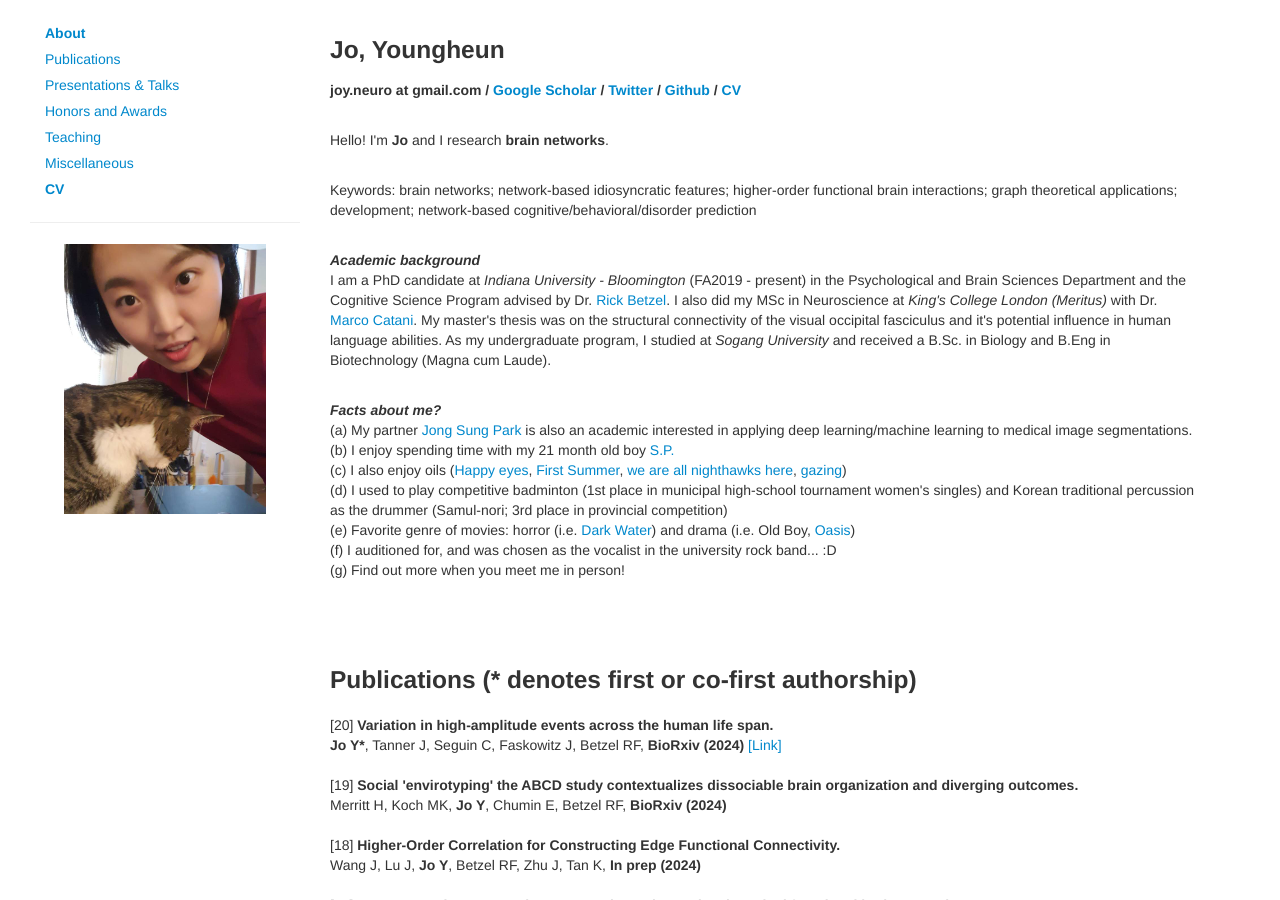
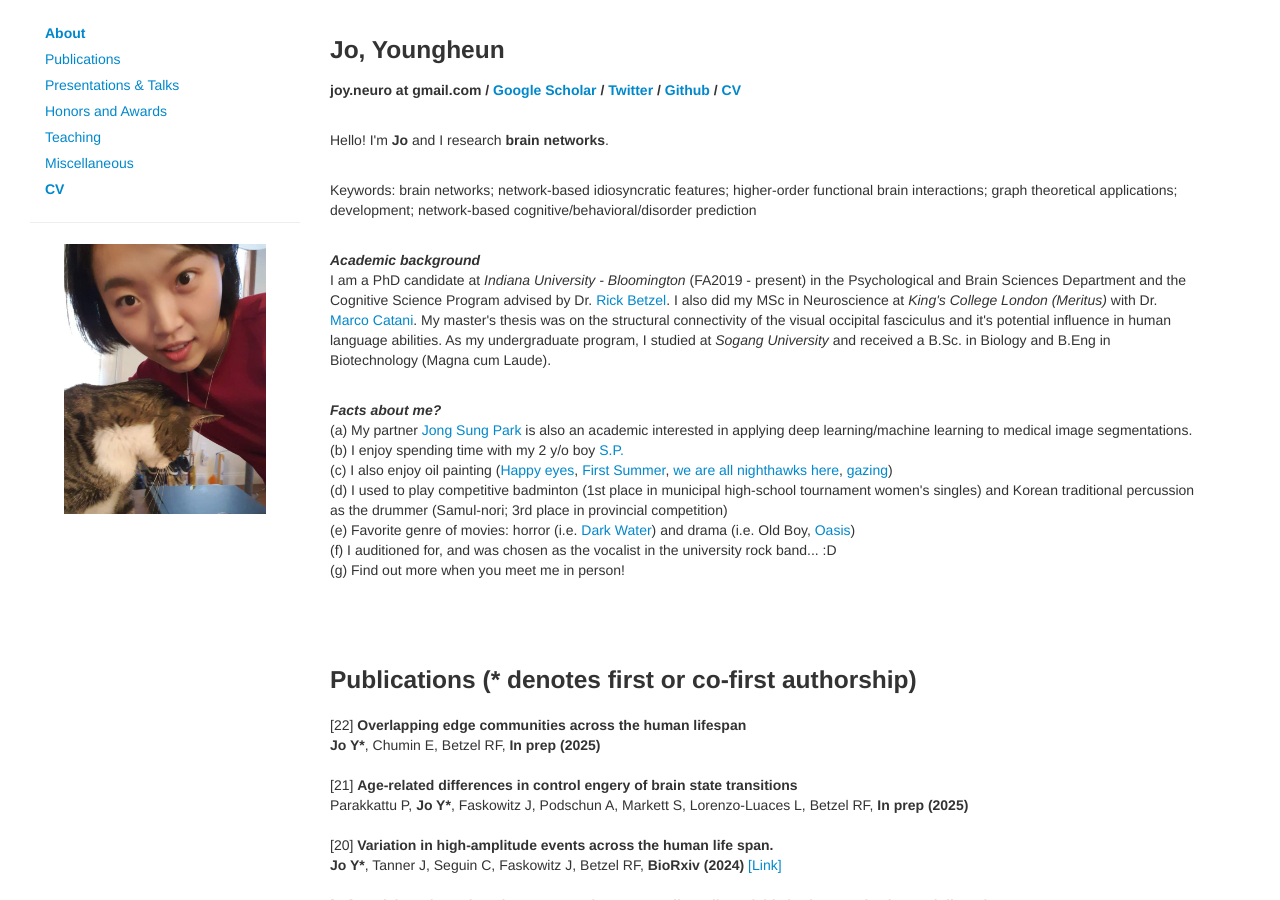
Before and after one commit to joy-neuro/joy-neuro.github.io, a Jekyll site: the page index.html, which Jekyll copies as it is, in a window 1280 px wide and 900 px high. Built offline with Jekyll 4.4.1, drawn with Linux system fonts in a browser that asks for light colours; nearby versions of some CDN libraries; comment, search, counter and statistics services are not loaded; some of the changed text lies outside the part shown.

Commit message:
Update index.html

```diff
--- a/index.html
+++ b/index.html
@@ -65,7 +65,7 @@
             / <a target="_blank"
                  href="https://github.com/joy-neuro">Github</a>
             / <a target="_blank"
-                 href="https://drive.google.com/file/d/1I15bkIi0MoprWPM0fIi6iv6stSZk9I2p/view?usp=sharing">CV</a>
+                 href="https://docs.google.com/document/d/1YcioMXs_ysu9M_HfuqR-5yQUbdAzs9ms5cYsCPfFR5A/edit?usp=sharing">CV</a>
 
             </h5>
 
@@ -94,10 +94,8 @@
                 <b><em>Facts about me?</em></b>
             </br>
                 (a) My partner <a target="_blank" href="https://pjsjongsung.github.io/index.html">Jong Sung Park</a> is also an academic interested in applying deep learning/machine learning to medical image segmentations.</br>
-                (b) I enjoy spending time with my 21 month old boy <a target="_blank" href="https://github.com/joy-neuro/joy-neuro.github.io/blob/master/assets_files/SP_1.jpg?raw=true">S.P.</a> </br>
-                (c) I also enjoy oils (<a target="_blank" href="https://github.com/joy-neuro/joy-neuro.github.io/blob/master/assets_files/happy+eyes2024.jpg?raw=true">Happy eyes</a>, <a target="_blank" href="https://github.com/joy-neuro/joy-neuro.github.io/blob/master/assets_files/firstsummer.jpeg?raw=true">First Summer</a>,
-            <a target="_blank" href="https://github.com/joy-neuro/joy-neuro.github.io/blob/master/assets_files/we_are_all_nighthawks_here.jpg?raw=true">we are all nighthawks here</a>,
-            <a target="_blank" href="https://github.com/joy-neuro/joy-neuro.github.io/blob/master/assets_files/gazing.jpg?raw=true">gazing</a>)</br>
+                (b) I enjoy spending time with my 2 y/o boy <a target="_blank" href="https://github.com/joy-neuro/joy-neuro.github.io/blob/master/assets_files/SP_1.jpg?raw=true">S.P.</a> </br>
+                (c) I also enjoy oil painting (<a target="_blank" href="https://github.com/joy-neuro/joy-neuro.github.io/blob/master/assets_files/happy+eyes2024.jpg?raw=true">Happy eyes</a>, <a target="_blank" href="https://github.com/joy-neuro/joy-neuro.github.io/blob/master/assets_files/firstsummer.jpeg?raw=true">First Summer</a>, <a target="_blank" href="https://github.com/joy-neuro/joy-neuro.github.io/blob/master/assets_files/we_are_all_nighthawks_here.jpg?raw=true">we are all nighthawks here</a>, <a target="_blank" href="https://github.com/joy-neuro/joy-neuro.github.io/blob/master/assets_files/gazing.jpg?raw=true">gazing</a>)</br>
                 (d) I used to play competitive badminton (1st place in municipal high-school tournament women's singles) and Korean traditional percussion as the drummer (Samul-nori; 3rd place in provincial competition) </br>
                 (e) Favorite genre of movies: horror (i.e. <a target="_blank" href="https://en.wikipedia.org/wiki/Dark_Water_(2002_film)">Dark Water</a>) and drama (i.e. Old Boy, <a target="_blank" href="https://en.wikipedia.org/wiki/Oasis_(2002_film)">Oasis</a>) </br>
                 (f) I auditioned for, and was chosen as the vocalist in the university rock band... :D </br>
@@ -109,6 +107,41 @@
             <h3>
                 <a name="publications"></a> Publications (* denotes first or co-first authorship)
             </h3>
+
+            <div class="media">
+                <!--<a name="cp" class="pull-left">
+                    <img class="media-object" src="./assets_files/ill-1.png" width="96px" height="96px">
+                </a>-->
+                <div class="media-body">
+                    <p class="media-heading">
+                        [22] <strong>
+                             Overlapping edge communities across the human lifespan
+                     </strong><br>
+                        <strong>Jo Y*</strong>, Chumin E, Betzel RF, <strong>In prep (2025)</strong>
+                    </p>
+                    <!--<p class="abstract-text">
+                       can add explanation of paper
+                    </p>-->
+                </div>
+            </div>
+
+            <div class="media">
+                <!--<a name="cp" class="pull-left">
+                    <img class="media-object" src="./assets_files/ill-1.png" width="96px" height="96px">
+                </a>-->
+                <div class="media-body">
+                    <p class="media-heading">
+                        [21] <strong>
+                             Age-related differences in control engery of brain state transitions
+                     </strong><br>
+                        Parakkattu P, <strong>Jo Y*</strong>, Faskowitz J, Podschun A, Markett S, Lorenzo-Luaces L, Betzel RF, <strong>In prep (2025)</strong>
+                    </p>
+                    <!--<p class="abstract-text">
+                       can add explanation of paper
+                    </p>-->
+                </div>
+            </div>
+
 
             <div class="media">
                 <!--<a name="cp" class="pull-left">
@@ -156,7 +189,7 @@
                         [18] <strong>
                              Higher-Order Correlation for Constructing Edge Functional Connectivity.
                      </strong><br>
-                        Wang J, Lu J, <strong>Jo Y</strong>, Betzel RF, Zhu J, Tan K, <strong>In prep (2024)</strong>
+                        Wang J, <strong>Jo Y</strong>, Lu J, Betzel RF, Zhu J, Tan K, <strong>In prep (2025)</strong>
                         <!--<a target="_blank"
                            href="https://www.nature.com/articles/s41593-020-00719-y">[Link]</a>     -->
                     </p>
@@ -494,6 +527,22 @@
             <h3>
                 <a name="presentations"></a> Invited Talks
             </h3>
+            <div class="media">
+                <!--<a name="cp" class="pull-left">
+                    <img class="media-object" src="./assets_files/ill-1.png" width="96px" height="96px">
+                </a>-->
+                <div class="media-body">
+                    <p class="media-heading">
+                        <strong>
+                        Functional MRI Speaker Series, University of Michigan, Ann Arbor
+                     </strong><br>
+                        Topic: An edge-centric perspective on dynamic brain networks
+                    </p>
+                    <!--<p class="abstract-text">
+                       can add explanation of paper
+                    </p>-->
+                </div>
+            </div>
 
             <div class="media">
                 <!--<a name="cp" class="pull-left">
```
